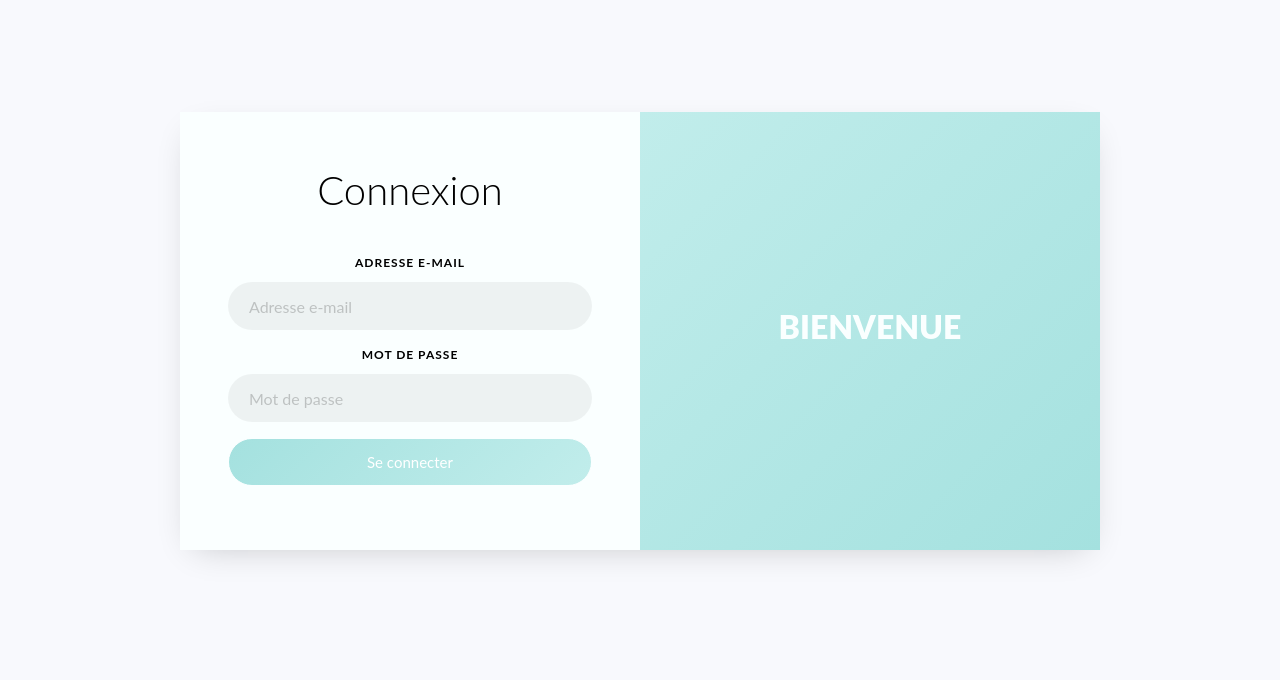
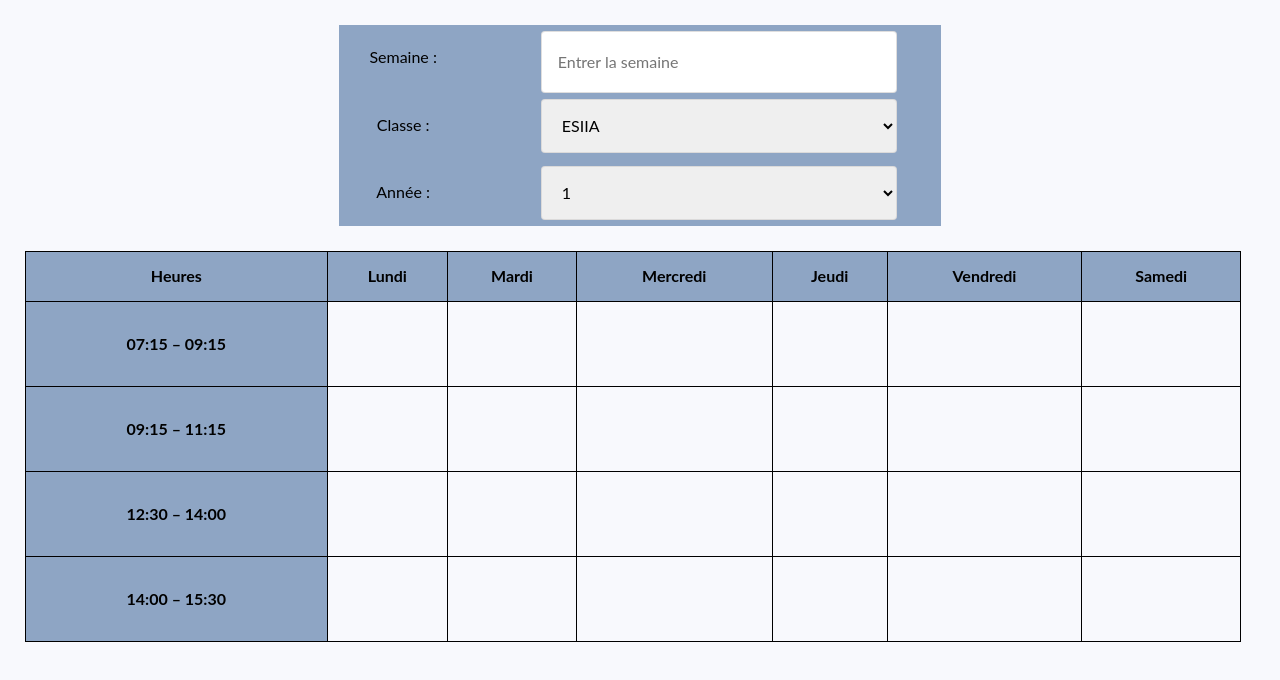
Before and after one commit to Diary13/final-classrooms-management-app, a React (Create React App) app: page /admin/timetable in a window 1280 px wide. Before the commit this address led to /login. Shown: the top 680 px of the page. Built offline with nearby package versions, Linux system fonts and the light colour scheme.

Commit message:
feat: emploi du temps"

```diff
--- a/src/App.tsx
+++ b/src/App.tsx
@@ -3,6 +3,7 @@ import './App.css';
 import { BrowserRouter as Router, Routes, Navigate, Route } from 'react-router-dom';
 import Login from './pages/login/login';
 import HomeClient from './pages/client/home/HomeClient';
+import EDT from './components/edt';
 
 function App() {
   return (
@@ -12,7 +13,9 @@ function App() {
         <Routes>
           <Route path="/login" element={<Login />} />
           <Route path="/client/home" element={<HomeClient />} />
+          <Route path="/admin/timetable" element={<EDT />} />
           <Route path="*" element={<Navigate to="/login" />} />
+
         </Routes>
       </div>
     </Router >
--- /dev/null
+++ b/src/components/card/card.css
@@ -0,0 +1,50 @@
+.top-card{
+  display: block;
+  margin-left: auto;
+  margin-right: auto;
+  margin-top: 25px;
+  height: 35%;
+  width: 47%;
+  background-color: #8ea5c4;
+}
+
+.col-25 {
+  float: left;
+  width: 25%;
+  margin-top: 6px;
+}
+
+.col-75 {
+  float: left;
+  width: 75%;
+  margin-top: 6px;
+}
+
+.row:after {
+  content: "";
+  display: table;
+  clear: both;
+}
+
+@media screen and (max-width: 600px) {
+  .col-25, .col-75, input[type=submit] {
+    width: 100%;
+    margin-top: 0;
+  }
+}
+
+label {
+  padding: 12px 12px 12px 12px;
+  display: inline-block;
+  color: black;
+}
+
+
+input[type=text], select, textarea {
+  width: 75%;
+  padding: 15.5px;
+  border: 1px solid rgba(214, 213, 213, 0.768);
+  border-radius: 4px;
+  resize: vertical;
+
+}
--- /dev/null
+++ b/src/components/card/card.tsx
@@ -0,0 +1,46 @@
+import React from 'react';
+import './card.css';
+
+export default function Card() {
+    return (
+        <div>
+            <div className="top-card">
+                <div className="row">
+                    <div className="col-25">
+                        <label htmlFor="week">Semaine :</label>
+                    </div>
+                    <div className="col-75">
+                        <input type="text" id="week" name="week" placeholder="Entrer la semaine"/>
+                    </div>
+                </div>
+                <div className="row">
+                    <div className="col-25">
+                        <label htmlFor="classe">Classe :</label>
+                    </div>
+                    <div className="col-75">
+                        <select id="classe" name="classe">
+                            <option value="esiia">ESIIA</option>
+                            <option value="igglia">IGGLIA</option>
+                            <option value="imticia">IMTICIA</option>
+                            <option value="isaia">ISAIA</option>
+                        </select>
+                    </div>
+                </div>
+                <div className="row">
+                    <div className="col-25">
+                        <label htmlFor="year">Année :</label>
+                    </div>
+                    <div className="col-75">
+                        <select id="classe" name="classe">
+                            <option value="1">1</option>
+                            <option value="2">2</option>
+                            <option value="3">3</option>
+                            <option value="4">4</option>
+                            <option value="5">5</option>
+                        </select>
+                    </div>
+                </div>
+            </div>
+        </div>
+    );
+}
--- /dev/null
+++ b/src/components/edt.tsx
@@ -0,0 +1,14 @@
+import React from 'react';
+import Card from './card/card';
+import TimeTable from './timetable/timetable';
+
+function EDT() {
+  return (
+    <div>
+      <Card />
+      <TimeTable />
+    </div>
+  );
+}
+
+export default EDT;
--- /dev/null
+++ b/src/components/timetable/timetable.css
@@ -0,0 +1,22 @@
+
+table, th, tr, td{
+    border: 1px solid black;
+}
+
+  table {
+    border-collapse: collapse;
+    border-radius: 20px;
+    width: 95%;
+    margin: 25px;
+}
+
+  th {
+      height: 50px;
+      background-color:#8ea5c4;
+      color: black;
+
+  }
+
+td{
+    height: 85px;
+}
--- /dev/null
+++ b/src/components/timetable/timetable.tsx
@@ -0,0 +1,57 @@
+import React from 'react';
+import './timetable.css'
+
+export default function TimeTable() {
+  return (
+    <div>
+      <table>
+        <tr>
+          <th>Heures</th>
+          <th>Lundi</th>
+          <th>Mardi</th>
+          <th>Mercredi</th>
+          <th>Jeudi</th>
+          <th>Vendredi</th>
+          <th>Samedi</th>
+        </tr>
+        <tr>
+        <th>07:15 – 09:15</th>
+          <td></td>
+          <td></td>
+          <td></td>
+          <td></td>
+          <td></td>
+          <td></td>
+        </tr>
+        <tr>
+        <th>09:15 – 11:15</th>
+          <td></td>
+          <td></td>
+          <td></td>
+          <td></td>
+          <td></td>
+          <td></td>
+        </tr>
+        <tr>
+        <th>12:30 – 14:00</th>
+          <td></td>
+          <td></td>
+          <td></td>
+          <td></td>
+          <td></td>
+          <td></td>
+        </tr>
+        <tr>
+        <th>14:00 – 15:30</th>
+          <td></td>
+          <td></td>
+          <td></td>
+          <td></td>
+          <td></td>
+          <td></td>
+        </tr>
+      </table>
+
+    </div>
+  );
+}
```
